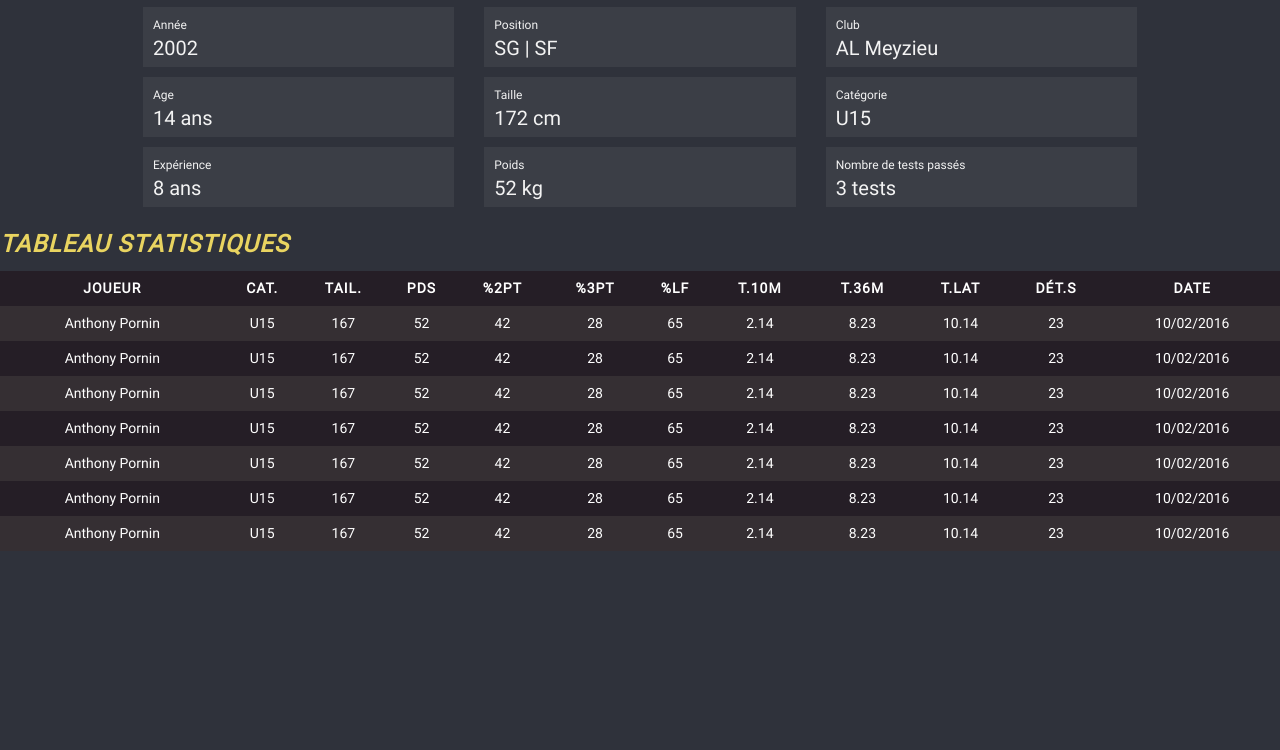
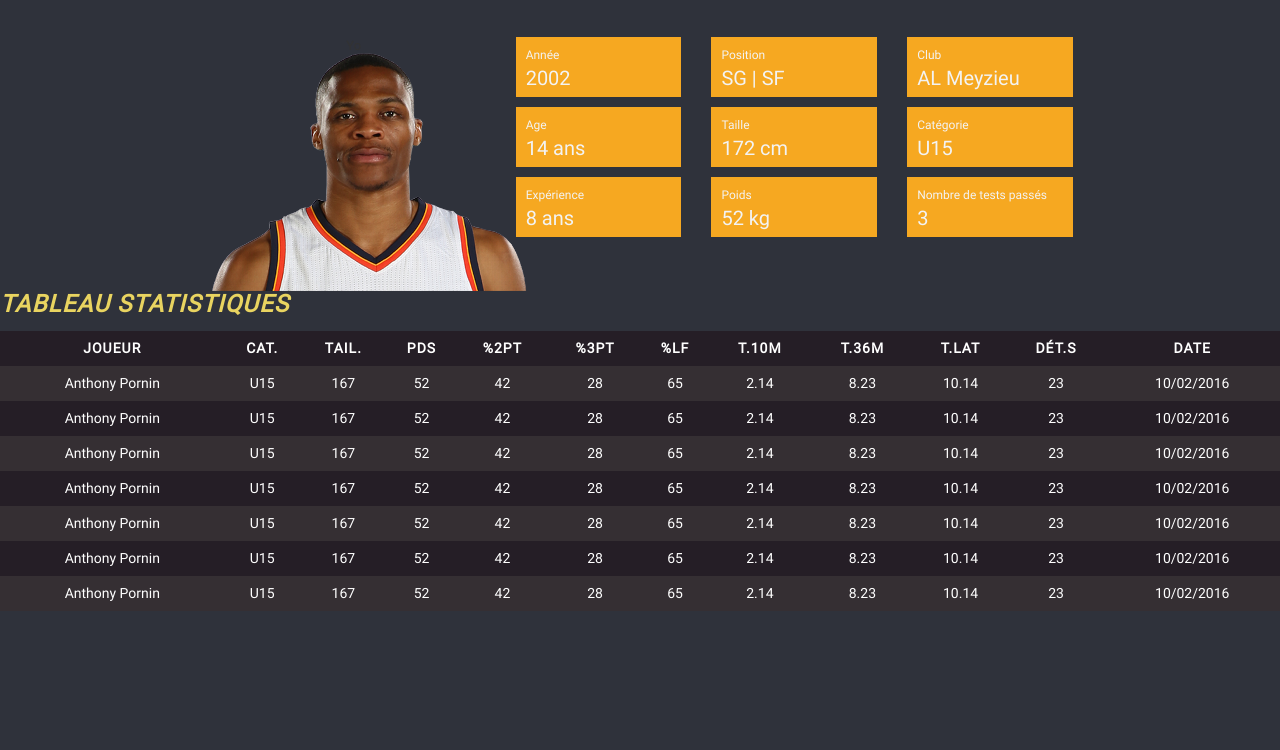
Before and after one commit to ezCat/statify, a website: page index.html in a window 1280 px wide. Shown: the part 50-800 px from the top of the page. Drawn offline with Linux system fonts and the light colour scheme.

Commit message:
Few modif

```diff
--- a/index.html
+++ b/index.html
@@ -23,7 +23,20 @@
 </header>
 
 <content>
-<div class="container-fluid profil" style="width: 80%">
+
+<div class="profil">
+	<div class="row">
+		<div class="col-lg-2 col-sm-2">
+			<!-- PHOTO -->
+			<div class="photo"><img src="./dist/img/profile.png" width="auto"></div>
+		</div>
+		<div class="col-lg-2 col-sm-2">
+			<!-- OVERALL -->
+			<div class="overall">Yo</div>
+		</div>
+		<div class="col-lg-8 col-sm-8">
+			<!-- BOX INF.GEN -->
+			<div class="container-fluid">
 				<div class="row">
 						<div class="col-lg-4 col-sm-4">
 							<div class="box">
@@ -80,11 +93,16 @@
 						<div class="col-lg-4 col-sm-4">
 							<div class="box">
 								<div class="box-title">Nombre de tests passés</div>
-					<div class="box-desc">3 tests</div>
+								<div class="box-desc">3</div>
+							</div>
+						</div>
+					</div></div>
 		</div>
 	</div>
 </div>
-</div>
+
+
+
 
 
 
--- a/src/css/styles.scss
+++ b/src/css/styles.scss
@@ -68,7 +68,7 @@ nav{
 	}
 
 	.active{
-    	background-color: $orange;
+    	background-color: $grey-opaque;
 	}
 
 }
@@ -86,8 +86,8 @@ nav{
 // Player page
 
 .profil{
-	width: 80%;
-	margin: 10px auto;
+	width: 70%;
+	margin: 40px auto;
 }
 
 .bloc-float{
@@ -103,7 +103,7 @@ nav{
 .box{
 	height: 60px;
 	color: #f3F3F3;
-	background-color: $grey-opaque;
+	background-color: $orange;
 	margin-bottom: 10px;
 	padding: 10px;
 
@@ -117,13 +117,11 @@ nav{
 }
 
 .photo{
-	height: 100%;
-	float: left;
+	height: 200px;
 }
 
 .overall{
-	height: 100%;
-	float: left;
+	height: 200px;
 }
 
 
```
Also changed, not shown: dist/css/styles.css, dist/img/profile.png (added). Lines whose indentation alone changed are shown as unchanged.
